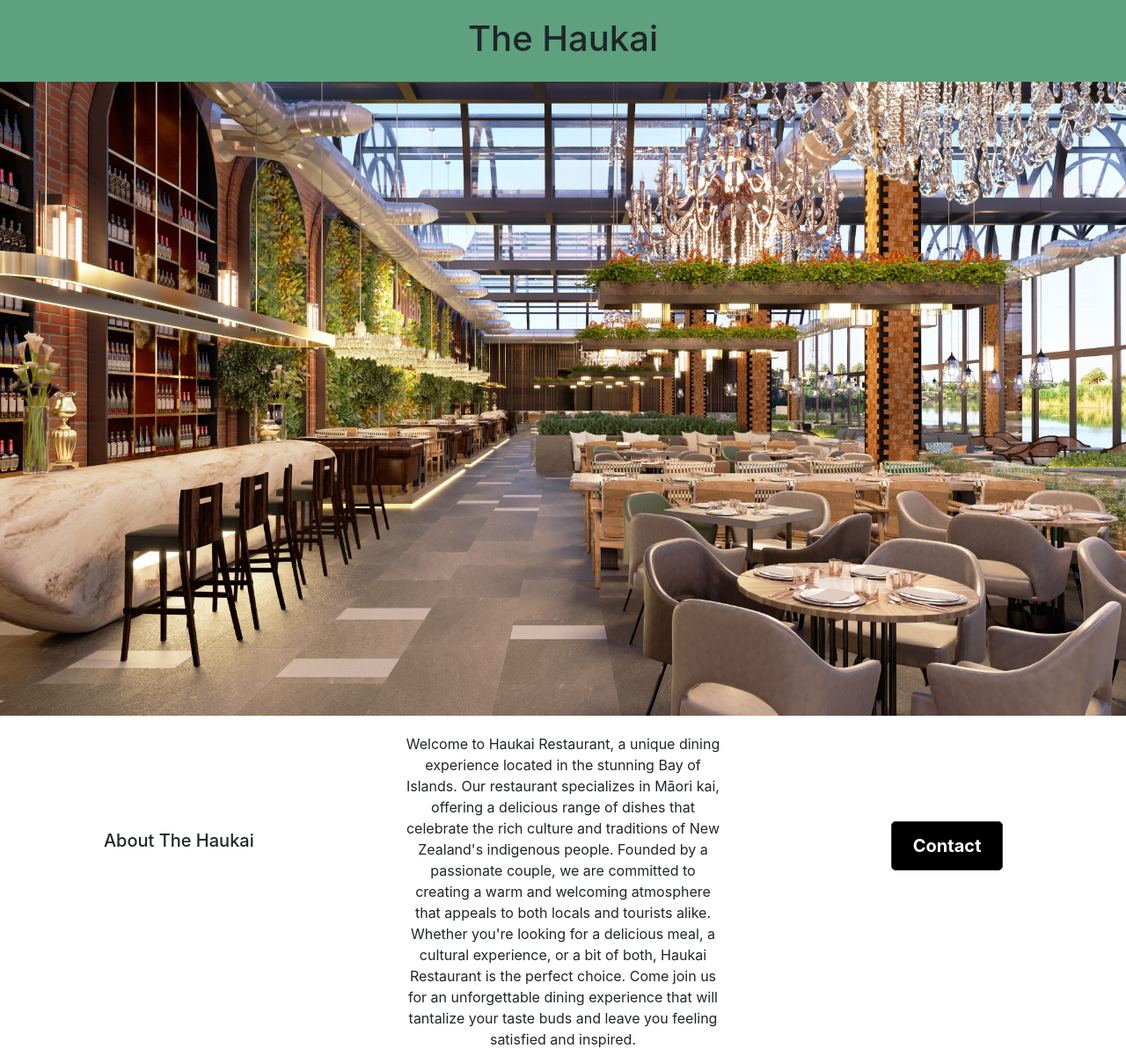
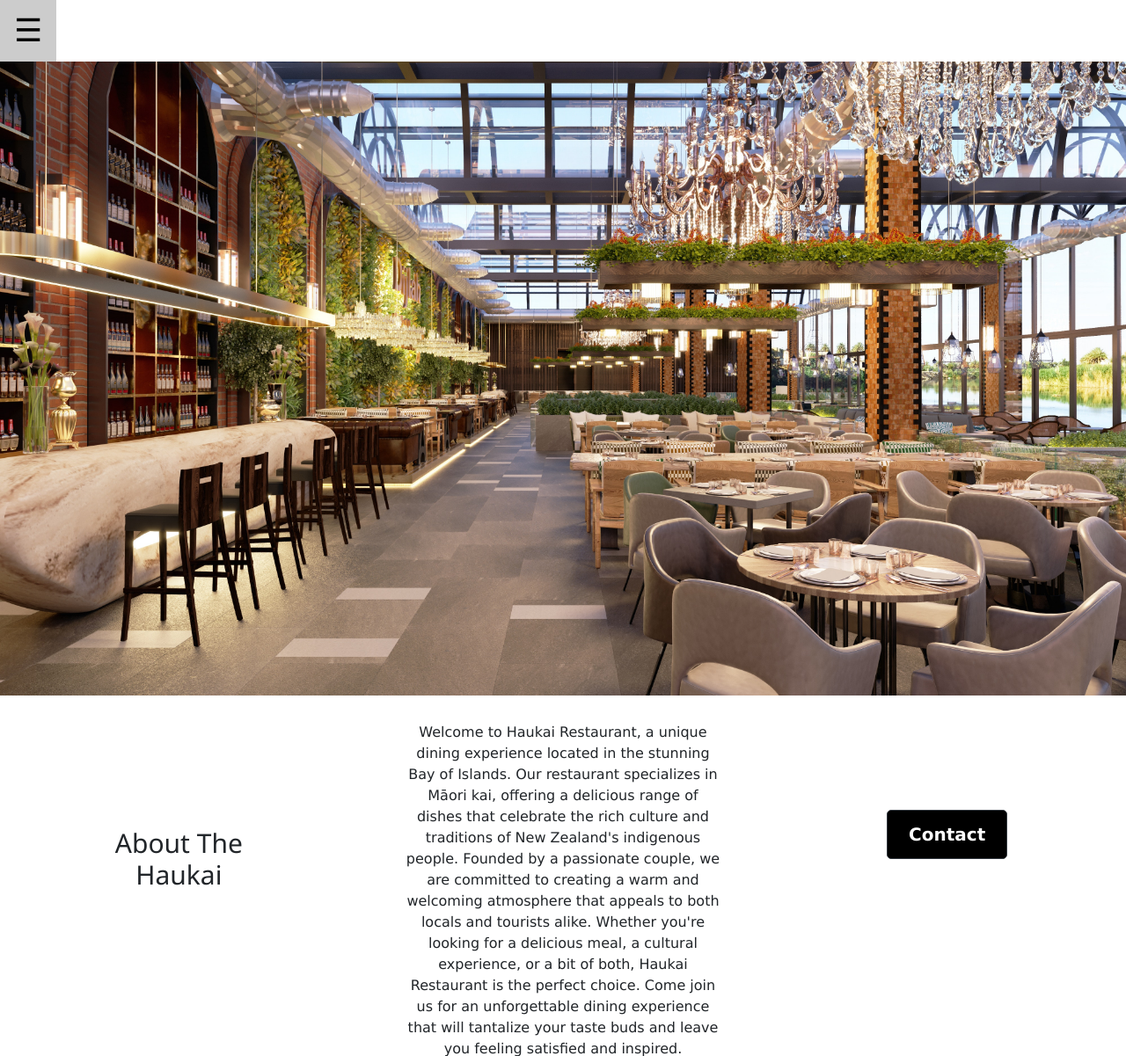
Before and after one commit to AdelTljrd/haukai.github.io, a PHP site: page / in a window 1280 px wide. Shown: the top 1201 px of the page at 88% size. Run offline with PHP 8.4, Linux system fonts and the light colour scheme; grey boxes are pictures that could not be loaded.

Commit message:
Added sidebar and removed header

```diff
--- a/css/styles.css
+++ b/css/styles.css
@@ -1,13 +1,7 @@
 * {
     box-sizing: border-box;
     }
-/* Style the header */
-.header {
-    background-color:#5da17f;
-    text-align: center;
-    padding: 20px;
 
-}
 h1 {
   font-size: 40px;
 }
--- a/index.html
+++ b/index.html
@@ -7,23 +7,41 @@
     <link rel="stylesheet" href="https://maxcdn.bootstrapcdn.com/bootstrap/3.4.1/css/bootstrap.min.css">
     <link rel="stylesheet" href="https://cdn.jsdelivr.net/npm/bootstrap@4.6.2/dist/css/bootstrap.min.css">
     <link rel="stylesheet" href="css/styles.css">
+    <link rel="stylesheet" href="https://www.w3schools.com/w3css/4/w3.css">
     <script src="https://ajax.googleapis.com/ajax/libs/jquery/3.6.4/jquery.min.js"></script>
     <script src="https://maxcdn.bootstrapcdn.com/bootstrap/3.4.1/js/bootstrap.min.js"></script>
     <script src="https://cdn.jsdelivr.net/npm/jquery@3.6.4/dist/jquery.slim.min.js"></script>
     <script src="https://cdn.jsdelivr.net/npm/popper.js@1.16.1/dist/umd/popper.min.js"></script>
     <script src="https://cdn.jsdelivr.net/npm/bootstrap@4.6.2/dist/js/bootstrap.bundle.min.js"></script>
+    <script src="js/script.js"></script>
   </head>
    <body>
+
+    <!-- Sidebar -->
+<div class="w3-sidebar w3-bar-block" style="display:none;z-index:5" id="mySidebar">
+  <button class="w3-bar-item w3-button w3-xxlarge" onclick="w3_close()">Close &times;</button>
+  <a href="#" class="w3-bar-item w3-button">Home</a>
+  <a href="#" class="w3-bar-item w3-button">About & Contact</a>
+  <a href="#" class="w3-bar-item w3-button">Menu</a>
+  <a href="#" class="w3-bar-item w3-button">Reservations</a>
+  <a href="#" class="w3-bar-item w3-button">Culture & Kai</a>
+  <a href="#" class="w3-bar-item w3-button">Staff Roster</a>
+</div>
+
+<div class="w3-overlay" onclick="w3_close()" style="cursor:pointer" id="myOverlay"></div>
+
+<div>
+  <button class="w3-button w3-white w3-xxlarge" onclick="w3_open()">&#9776;</button>
      <!-- Here is our main header that is
  used across all the pages of our website -->
 
- <header class="header">
-      <h1>The Haukai</h1>
+ <header>
+  <div class="jumbotron"> <img src="images/restaurant.jpg" class="img-responsive" alt="Restaurant" width="4000" height="2252">
+  </div>
 </header>
      <!-- Here is our page's main content-->
      <main>
-      <div class="jumbotron"> <img src="images/restaurant.jpg" class="img-responsive" alt="Restaurant" width="4000" height="2252">
-      </div>
+
       <div class="container-1">
         <div class="row">
           <div class="col-sm-4">
--- /dev/null
+++ b/js/script.js
@@ -0,0 +1,9 @@
+function w3_open() {
+    document.getElementById("mySidebar").style.display = "block";
+    document.getElementById("myOverlay").style.display = "block";
+  }
+
+  function w3_close() {
+    document.getElementById("mySidebar").style.display = "none";
+    document.getElementById("myOverlay").style.display = "none";
+  }
```
Lines whose indentation alone changed are shown as unchanged.
